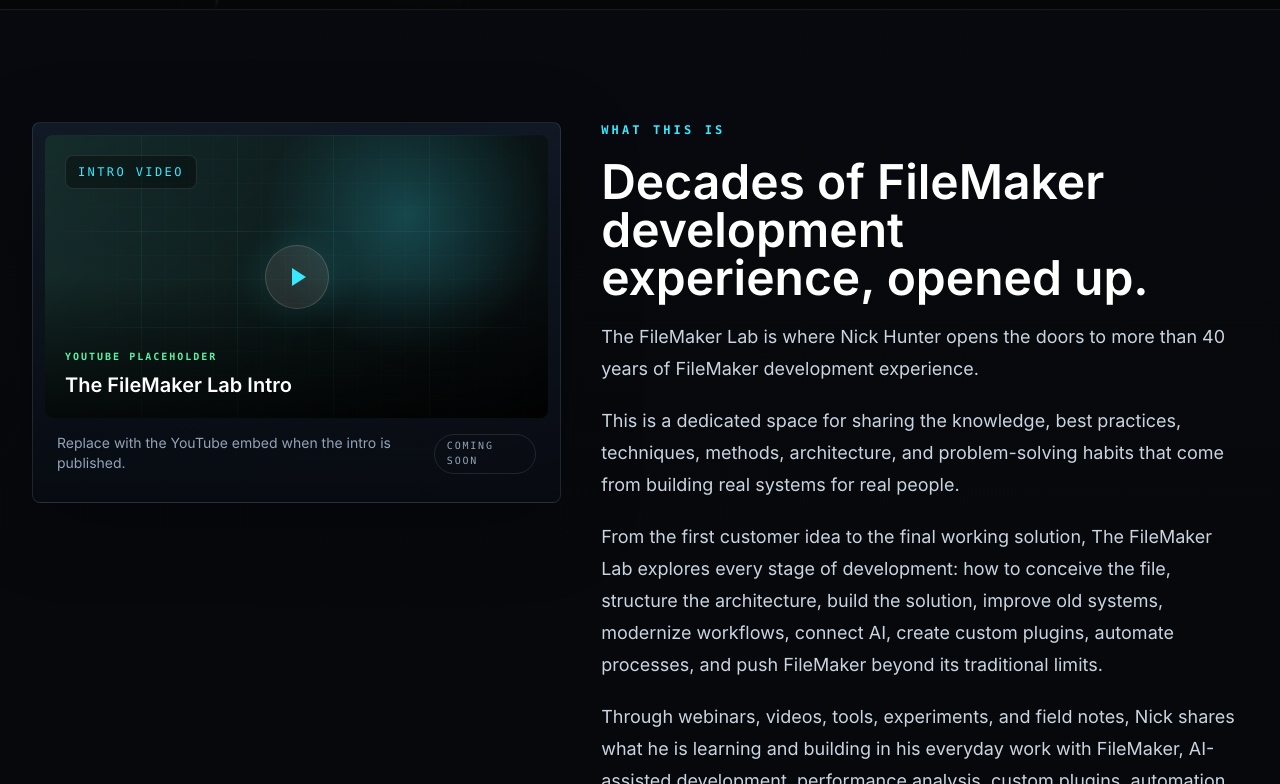
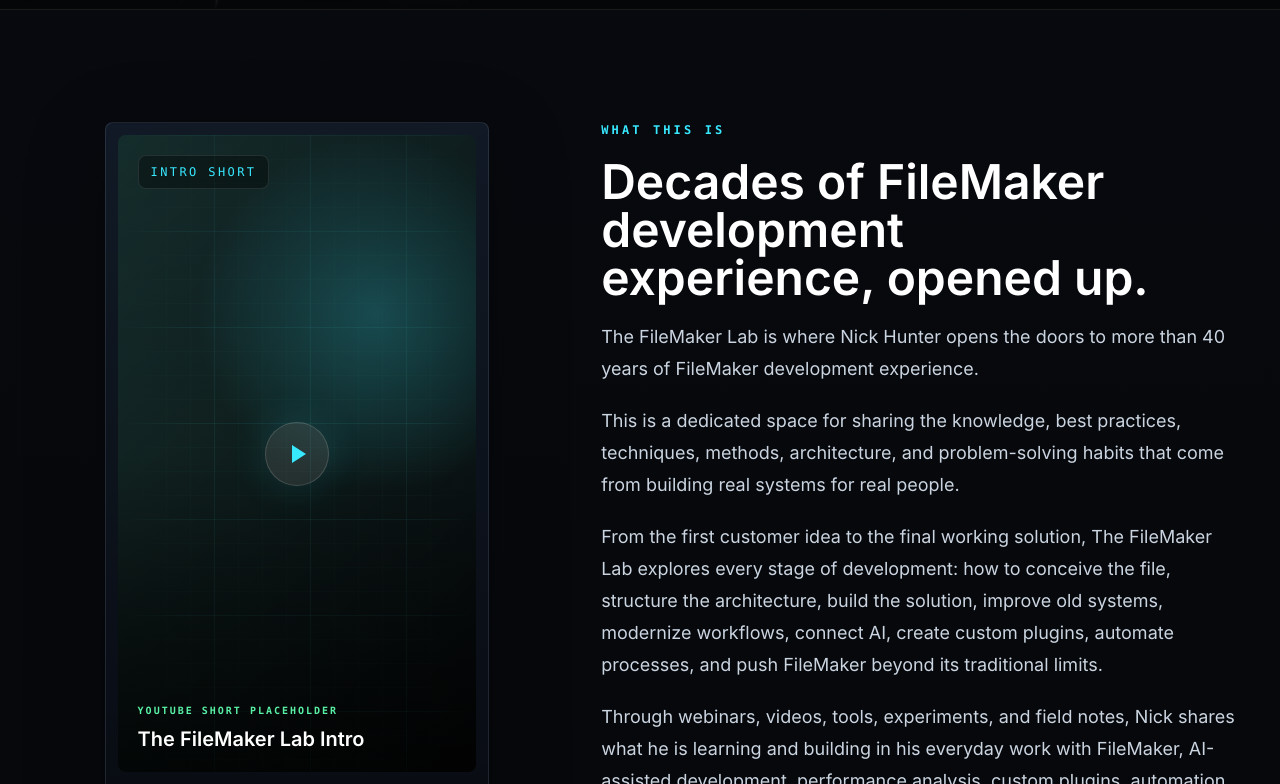
Before and after one commit to nmokiatos-blip/thefilemakerlab, a Next.js app: page / in a window 1280 px wide. Shown: the part 776-1560 px from the top of the page. Built offline with nearby package versions, Linux system fonts and the light colour scheme.

Commit message:
Use Shorts format for intro placeholder

```diff
--- a/app/page.tsx
+++ b/app/page.tsx
@@ -72,12 +72,12 @@
       <section className="section-reveal border-b border-white/10 py-20 sm:py-28">
         <Container>
           <div className="grid gap-10 lg:grid-cols-[0.9fr_1.1fr] lg:items-start">
-            <div className="lab-card group overflow-hidden p-3">
-              <div className="relative aspect-video overflow-hidden rounded-lg bg-[radial-gradient(circle_at_72%_28%,rgba(56,232,255,0.25),transparent_34%),linear-gradient(135deg,rgba(89,240,165,0.14),rgba(5,6,8,0.98))]">
+            <div className="lab-card group mx-auto w-full max-w-sm overflow-hidden p-3">
+              <div className="relative aspect-[9/16] overflow-hidden rounded-lg bg-[radial-gradient(circle_at_72%_28%,rgba(56,232,255,0.25),transparent_34%),linear-gradient(135deg,rgba(89,240,165,0.14),rgba(5,6,8,0.98))]">
                 <div className="lab-grid absolute inset-0 opacity-70" />
                 <div className="absolute inset-0 bg-gradient-to-t from-black/70 via-transparent to-black/20" />
                 <div className="absolute left-5 top-5 rounded-lg border border-white/10 bg-black/35 px-3 py-2 font-mono text-xs uppercase tracking-[0.2em] text-lab-cyan">
-                  Intro Video
+                  Intro Short
                 </div>
                 <div className="absolute inset-0 grid place-items-center">
                   <span className="grid size-16 place-items-center rounded-full border border-white/15 bg-white/10 text-lab-cyan shadow-glow transition group-hover:scale-105 group-hover:bg-lab-cyan group-hover:text-graphite-950">
@@ -86,16 +86,16 @@
                 </div>
                 <div className="absolute inset-x-5 bottom-5">
                   <p className="font-mono text-[10px] font-semibold uppercase tracking-[0.2em] text-lab-green">
-                    YouTube Placeholder
+                    YouTube Short Placeholder
                   </p>
                   <p className="mt-2 text-xl font-semibold leading-tight text-white">
                     The FileMaker Lab Intro
                   </p>
                 </div>
               </div>
-              <div className="flex items-center justify-between gap-4 px-3 py-4">
+              <div className="grid gap-4 px-3 py-4 sm:grid-cols-[1fr_auto] sm:items-center">
                 <p className="text-sm text-slate-400">
-                  Replace with the YouTube embed when the intro is published.
+                  Replace with the YouTube Shorts embed when the intro is published.
                 </p>
                 <span className="rounded-full border border-white/10 px-3 py-1 font-mono text-[10px] uppercase tracking-[0.18em] text-slate-400">
                   Coming Soon
```
